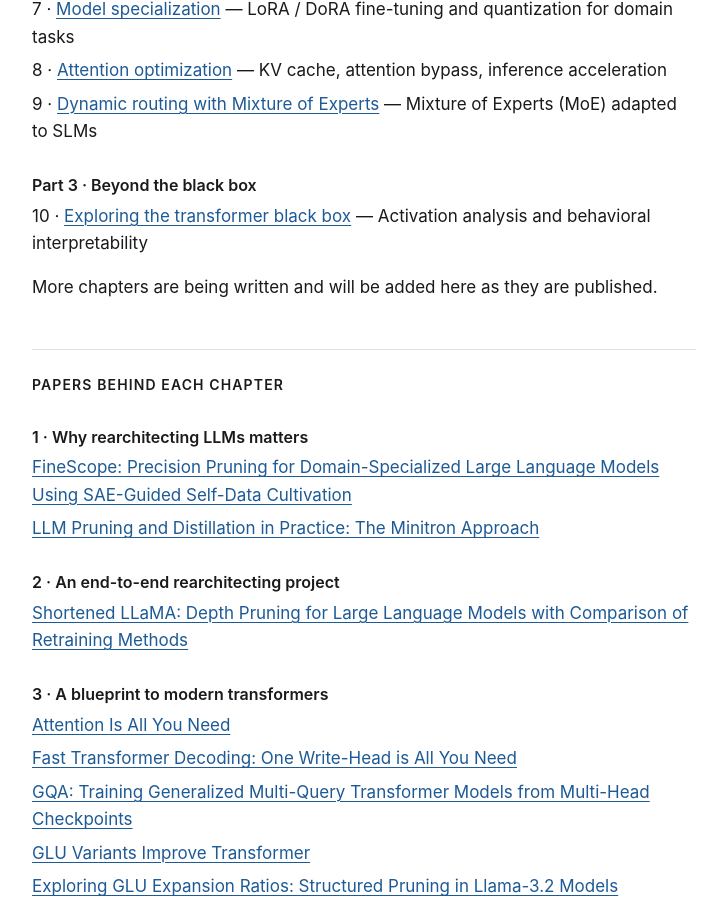
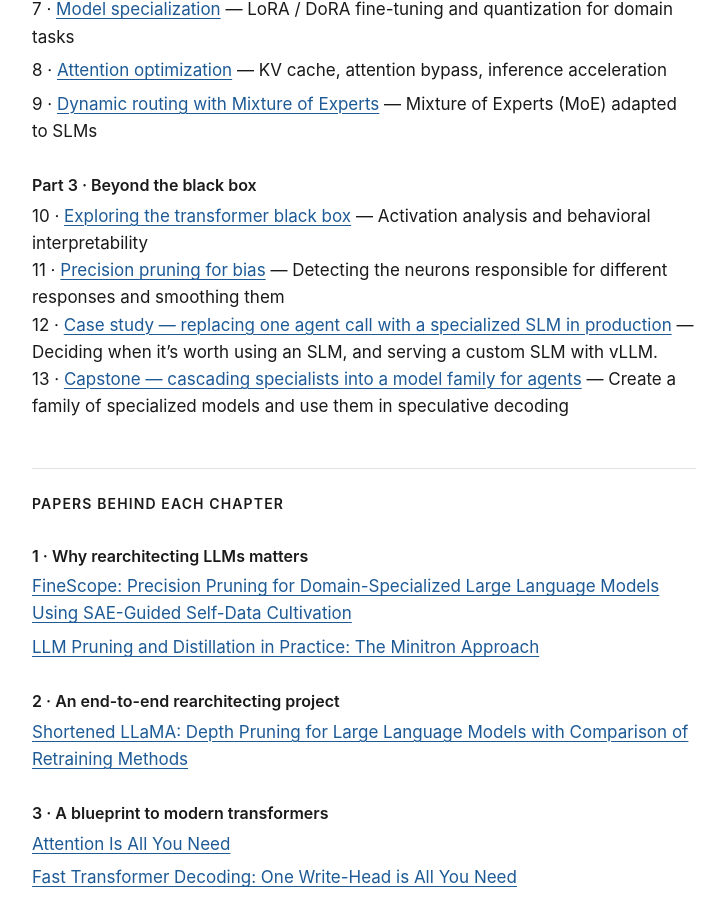
Before and after one commit to peremartra/peremartra.github.io, a Jekyll site: the page built from books/rearchitecting-llms/index.md, in a window 1280 px wide and 900 px high, scrolled down 2017 px. Shown: the whole window, without its empty margins (276-1003 px from the left). Built offline with Jekyll 4.4.1, drawn with Linux system fonts in a browser that asks for light colours; some of the changed text lies outside the part shown.

Commit message:
Add new chapters and resources to Rearchitecting LLMs

```diff
--- a/books/rearchitecting-llms/index.md
+++ b/books/rearchitecting-llms/index.md
@@ -83,7 +83,15 @@ Every chapter comes with notebooks that run on the free tier of Google Colab, us
 - 10 · [Exploring the transformer black box](https://github.com/peremartra/Rearchitecting-LLMs/blob/main/CH10) — Activation analysis and behavioral interpretability
 {: .chapters}
 
-More chapters are being written and will be added here as they are published.
+- 11 · [Precision pruning for bias](https://github.com/peremartra/Rearchitecting-LLMs/blob/main/CH11) — Detecting the neurons responsible for different responses and smoothing them
+{: .chapters}
+
+- 12 · [Case study — replacing one agent call with a specialized SLM in production](https://github.com/peremartra/Rearchitecting-LLMs/blob/main/CH12) — Deciding when it's worth using an SLM, and serving a custom SLM with vLLM.
+{: .chapters}
+
+- 13 · [Capstone — cascading specialists into a model family for agents](https://github.com/peremartra/Rearchitecting-LLMs/blob/main/CH12) — Create a family of specialized models and use them in speculative decoding
+{: .chapters}
+
 
 </section>
 
@@ -157,6 +165,12 @@ More chapters are being written and will be added here as they are published.
 - [Eliciting Latent Predictions from Transformers with the Tuned Lens](https://arxiv.org/abs/2303.08112)
 {: .papers}
 
+### 11 · Precision pruning for bias
+
+- [Eliciting Latent Predictions from Transformers with the Tuned Lens](https://arxiv.org/abs/2303.08112)
+{: .papers}
+
+
 </section>
 
 <section markdown="1">
```
Also changed, not shown: other parts of books/rearchitecting-llms/index.md (+1 -0 lines).
